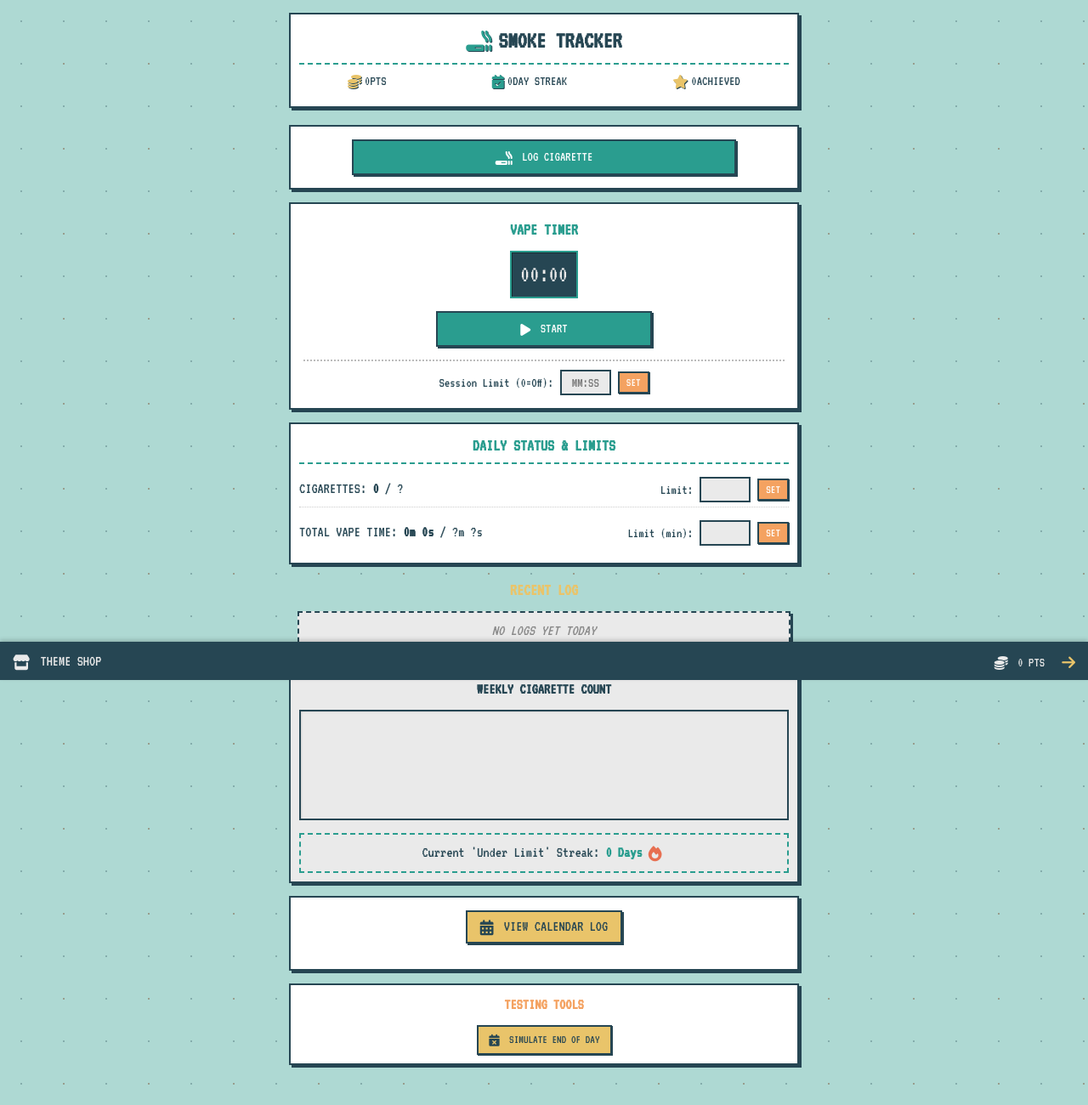
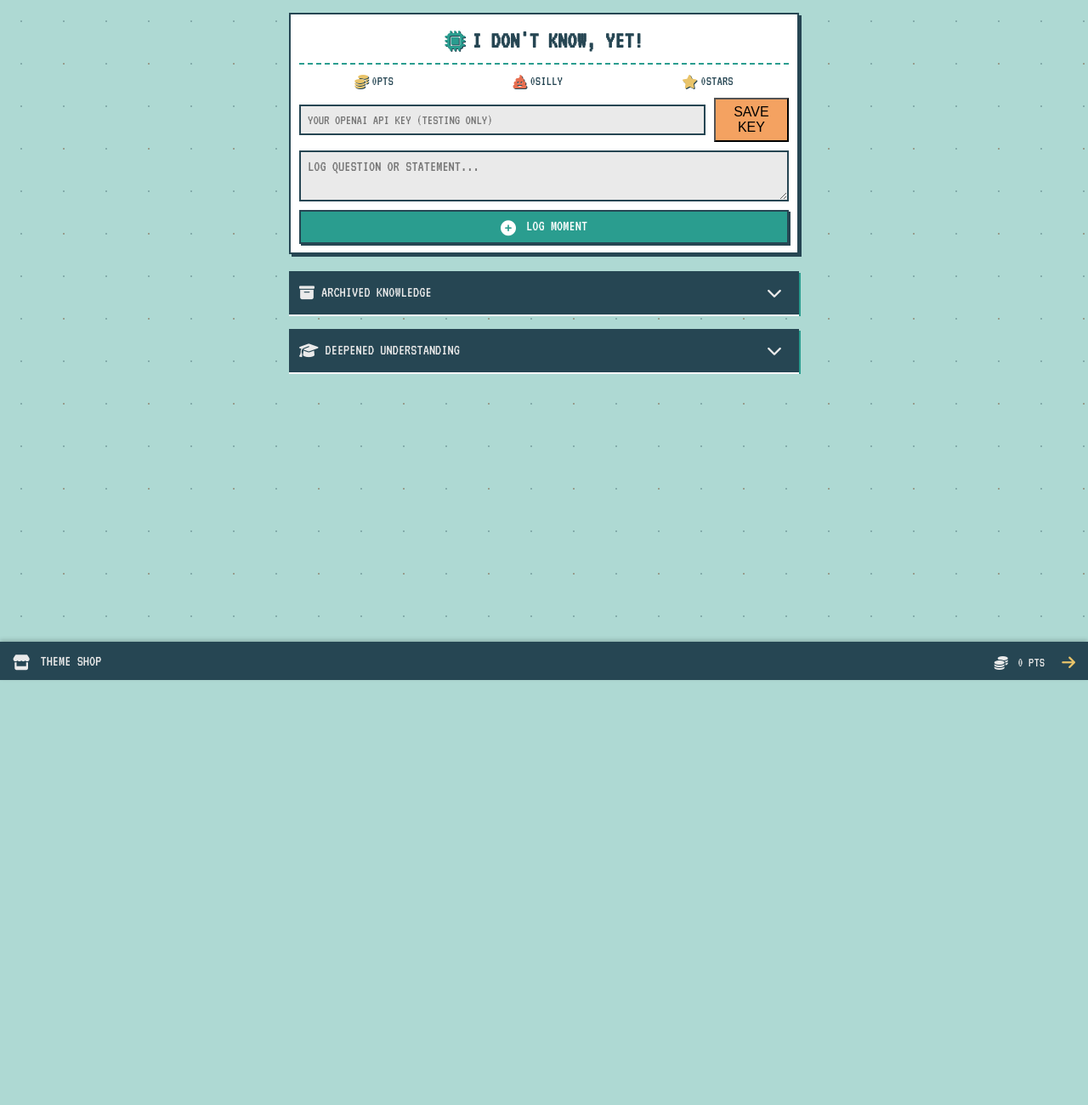
Before and after one commit to PeacockIllustrated/Rome-wasnt-built-in-a-day, a plain HTML site: page districts/knowledge_forum/knowledge.html in a window 1280 px wide. Shown: the top 1300 px of the page at 85% size. After the commit the page ends 800 px from the top, so only its background shows below. Drawn offline with Linux system fonts and the light colour scheme; files that its build step writes are made by us from their sources.

Commit message:
Update knowledge.html

```diff
--- a/districts/knowledge_forum/knowledge.html
+++ b/districts/knowledge_forum/knowledge.html
@@ -1,176 +1,136 @@
 <!DOCTYPE html>
 <html lang="en">
 <head>
-    <!-- ========================== METADATA & BROWSER CONFIG ========================== -->
     <meta charset="UTF-8">
     <meta name="viewport" content="width=device-width, initial-scale=1.0">
-    <title>Smoke Tracker - IDKY Retro</title>
-
-    <!-- ========================== STYLESHEETS & FONTS ========================== -->
-    <link rel="stylesheet" href="style.css">
+    <title>I DON'T KNOW, YET! - Retro IDKY</title>
+    <link rel="stylesheet" href="style.css"> <!-- Main styles -->
     <link rel="preconnect" href="https://fonts.googleapis.com">
     <link rel="preconnect" href="https://fonts.gstatic.com" crossorigin>
     <link href="https://fonts.googleapis.com/css2?family=VT323&display=swap" rel="stylesheet">
     <link rel="stylesheet" href="https://cdnjs.cloudflare.com/ajax/libs/font-awesome/6.4.0/css/all.min.css">
-
-    <!-- Inline styles removed, assuming they are now in style.css -->
-
 </head>
 <body>
-    <!-- ========================== PARTICLE CANVAS ========================== -->
     <canvas id="particleCanvas"></canvas>
 
-    <!-- ========================== MAIN APP CONTAINER ========================== -->
-    <div class="app-container" style="padding-bottom: 100px;"> <!-- Padding for fixed toolbar + potential footer space -->
-
-        <!-- SECTION: HEADER -->
+    <div class="app-container">
         <div class="header-section">
             <div class="app-title-bar">
                 <div class="app-title-container">
-                     <i class="fas fa-smoking title-icon"></i>
-                     <h1>Smoke Tracker</h1>
+                    <i class="fas fa-microchip title-icon"></i><h1>I Don't Know, Yet!</h1>
                 </div>
             </div>
             <div class="header-stats-bar">
-                 <div class="points-display"><i class="fas fa-coins points-icon"></i> <span id="userPoints">0</span> PTS</div>
-                 <div class="points-display"><i class="fas fa-calendar-check points-icon"></i> <span id="smokeFreeStreak">0</span> DAY STREAK</div>
-                 <div class="points-display"><i class="fas fa-star points-icon gold-star-icon"></i> <span id="healthMilestones">0</span> ACHIEVED</div>
+                <div class="points-display">
+                    <i class="fas fa-coins points-icon"></i> <span id="userPoints">0</span> PTS
+                </div>
+                <div class="points-display">
+                    <i class="fas fa-poo points-icon"></i> <span id="userStupidPoints">0</span> SILLY
+                </div>
+                <div class="points-display">
+                    <i class="fas fa-star points-icon gold-star-icon"></i> <span id="goldStars">0</span> STARS
+                </div>
+            </div>
+            <div class="api-key-area">
+                <input type="text" id="userApiKeyInput" placeholder="YOUR OPENAI API KEY (TESTING ONLY)">
+                <button id="saveApiKeyButton">SAVE KEY</button>
+            </div>
+            <div class="input-area">
+                <textarea id="idkInput" placeholder="LOG QUESTION OR STATEMENT..." rows="2"></textarea>
+                <button class="log-button" id="logButton"><i class="fas fa-plus-circle"></i> LOG MOMENT</button>
             </div>
         </div>
 
-        <!-- SECTION: MAIN TRACKER CONTENT -->
-        <div class="smoke-tracker-content">
-
-            <!-- SUB-SECTION: Cigarette Logging -->
-            <div class="log-actions-section moment-card" style="padding: 15px; margin-bottom: 15px; text-align: center;">
-                <button class="log-button" id="logCigaretteButton" style="width: 80%; font-size: 16px; padding: 10px;">
-                    <i class="fas fa-smoking"></i> LOG CIGARETTE
-                </button>
+        <div class="list-controls-bar" style="display: none;"> <!-- JS will show if moments exist -->
+            <div class="select-all-container">
+                <button id="selectAllButton">SEL. ALL</button> <!-- JS updates text -->
+                <span id="selectedCount">0 SEL</span>
+                <span id="reviewedCountDisplay">(0/0 Reviewed)</span>
+            </div>
+            <button id="testKnowledgeButton" disabled>Test Knowledge!</button>
         </div>
 
-            <!-- SUB-SECTION: Vape Timer -->
-            <div class="vape-timer-section moment-card" style="padding: 15px; margin-bottom: 15px; text-align: center;">
-                 <h2 style="text-align: center; color: var(--theme-primary-accent); font-size: 20px; margin-bottom: 10px;">VAPE TIMER</h2>
-                 <div class="timer-display" id="vapeTimerDisplay">00:00</div>
-                 <div style="display: flex; justify-content: space-around; margin-top: 15px;">
-                     <button class="log-button" id="startVapeTimerButton" style="width: 45%; font-size: 16px; padding: 10px; background-color: var(--theme-primary-accent);">
-                        <i class="fas fa-play"></i> START
-                     </button>
-                     <button class="log-button" id="stopVapeTimerButton" style="width: 45%; font-size: 16px; padding: 10px; background-color: var(--theme-highlight-accent); display: none;">
-                        <i class="fas fa-stop"></i> STOP & LOG
-                     </button>
-                 </div>
-                 <div class="limit-setting" style="margin-top: 15px; padding-top: 10px; border-top: var(--pixel-border-width) dotted #bbb;">
-                     <label for="setVapeSessionLimitInput">Session Limit (0=Off):</label>
-                     <input type="text" id="setVapeSessionLimitInput" placeholder="MM:SS">
-                     <button class="action-button" id="saveVapeSessionLimitButton">SET</button>
-                 </div>
+        <ul class="moments-list" id="momentsList">
+            <!-- Moment cards will be injected here by JS -->
+        </ul>
+        <div class="no-moments-placeholder" id="noMomentsPlaceholder" style="display: none;"> <!-- JS manages display -->
+            <i class="far fa-lightbulb" style="font-size: 1.5em; display: block; margin-bottom: 5px;"></i>
+            NO MOMENTS LOGGED.<br>CAPTURE YOUR CURIOSITIES!
         </div>
 
-            <!-- SUB-SECTION: Daily Status & Limits -->
-            <div class="status-limit-section moment-card" style="padding: 10px; margin-bottom: 15px;">
-                 <h2 style="text-align: center; color: var(--theme-primary-accent); font-size: 20px; margin-bottom: 10px; border-bottom: var(--pixel-border-width) dashed var(--theme-primary-accent); padding-bottom: 5px;">DAILY STATUS & LIMITS</h2>
-                 <div style="display: flex; justify-content: space-between; align-items: center; margin-bottom: 10px; padding: 5px 0; border-bottom: 1px dotted #ccc;">
-                     <span style="font-size: 18px;">CIGARETTES: <strong id="todayCigaretteCount">0</strong> / <span id="cigaretteLimitDisplay">?</span></span>
-                     <div class="limit-setting">
-                         <label for="setLimitInput">Limit:</label>
-                         <input type="number" id="setLimitInput" min="0">
-                         <button class="action-button" id="saveLimitButton">SET</button>
+        <div class="batch-process-button-container" style="display: none;"> <!-- JS will show if moments exist -->
+            <button class="log-button" id="processSelectedButton" disabled> <i class="fas fa-cog"></i> PROCESS SELECTED </button>
         </div>
+        <div class="overall-loading-indicator" id="overallLoadingIndicator" style="display: none;">
+            <!-- JS populates text -->
         </div>
-                 <div style="display: flex; justify-content: space-between; align-items: center; margin-bottom: 5px; padding: 5px 0;">
-                     <span style="font-size: 18px;">TOTAL VAPE TIME: <strong id="todayTotalVapeTimeDisplay">0m 0s</strong> / <span id="dailyVapeTimeLimitDisplay">?m ?s</span></span>
-                     <div class="limit-setting">
-                         <label for="setDailyVapeTimeLimitInput">Limit (min):</label>
-                         <input type="number" id="setDailyVapeTimeLimitInput" min="0">
-                         <button class="action-button" id="saveDailyVapeTimeLimitButton">SET</button>
+
+        <div class="accordion-section archived-knowledge-section">
+            <div class="accordion-header" id="archiveHeader">
+                <span><i class="fas fa-archive"></i> ARCHIVED KNOWLEDGE</span>
+                <i class="fas fa-chevron-down accordion-toggle-icon" id="archiveToggleIcon"></i>
+            </div>
+            <div class="accordion-content-container" id="archivedItemsListContainer">
+                <ul class="moments-list" id="archivedMomentsList">
+                    <!-- Archived moment cards injected here -->
+                </ul>
+                <div class="no-items-placeholder" id="noArchivedPlaceholder" style="display: none;">
+                    NO ITEMS ARCHIVED YET.
                 </div>
             </div>
         </div>
 
-            <!-- SUB-SECTION: Log History -->
-            <div class="log-history-section">
-                 <h2 style="text-align: center; color: var(--theme-secondary-accent); font-size: 20px; margin-bottom: 10px;">RECENT LOG</h2>
-                 <ul class="moments-list" id="smokeLogList">
-                     <li class="moment-card no-logs-placeholder" id="noLogsPlaceholder">
-                         NO LOGS YET TODAY
-                     </li>
+        <div class="accordion-section deepened-understanding-section">
+            <div class="accordion-header" id="deepenedHeader">
+                <span><i class="fas fa-graduation-cap"></i> DEEPENED UNDERSTANDING</span>
+                <i class="fas fa-chevron-down accordion-toggle-icon" id="deepenedToggleIcon"></i>
+            </div>
+            <div class="accordion-content-container" id="deepenedItemsListContainer">
+                <ul class="moments-list" id="deepenedMomentsList">
+                    <!-- Deepened moment cards injected here -->
                 </ul>
+                <div class="no-items-placeholder" id="noDeepenedPlaceholder" style="display: none;">
+                    NO ITEMS FULLY MASTERED YET.
                 </div>
-
-            <!-- SUB-SECTION: Progress Overview (Chart) -->
-            <div class="progress-section moment-card" style="padding: 10px; margin-top: 20px; text-align: center; background-color: var(--theme-light-bg);">
-                 <h2 style="font-size: 18px; color: var(--theme-primary-dark); margin-bottom: 10px;">WEEKLY CIGARETTE COUNT</h2>
-                 <div id="dailyProgressChartContainer" class="daily-progress-chart-container" style="margin-bottom: 15px;">
-                     <!-- Chart bars injected here -->
-                 </div>
-                 <div style="margin-top: 15px; padding: 8px; border: var(--pixel-border-width) dashed var(--theme-primary-accent);">
-                     <span style="font-size: 18px;">Current 'Under Limit' Streak: <strong style="color: var(--theme-primary-accent);" id="streakDisplay">0 Days</strong></span>
-                     <i class="fas fa-fire" style="color: var(--theme-highlight-accent);"></i>
-                 </div>
-            </div>
-
-            <!-- SECTION: CALENDAR LOG -->
-            <div class="calendar-section moment-card" style="padding: 15px; margin-top: 15px;">
-                <div style="text-align: center; margin-bottom: 15px;">
-                     <button class="log-button" id="toggleCalendarButton" style="width: auto; padding: 8px 15px; background-color: var(--theme-secondary-accent); color: var(--theme-primary-dark);">
-                         <i class="fas fa-calendar-alt"></i> VIEW CALENDAR LOG
-                     </button>
-                </div>
-                <div class="calendar-log-container" id="calendarLogContainer"> <!-- CSS handles display: none initially -->
-                    <div class="calendar-header">
-                        <button id="prevMonthButton" class="calendar-nav-button">< PREV</button>
-                        <span id="calendarMonthYear" class="calendar-month-year">Month Year</span>
-                        <button id="nextMonthButton" class="calendar-nav-button">NEXT ></button>
-                    </div>
-                    <div id="calendarGridContainer">
-                        <!-- Calendar table generated here -->
             </div>
         </div>
     </div>
 
-            <!-- SUB-SECTION: Testing Tools -->
-            <div class="testing-tools-section moment-card" style="padding: 10px; margin-top: 15px; margin-bottom: 20px; text-align: center;">
-                 <h2 style="font-size: 18px; color: var(--theme-tertiary-accent); margin-bottom: 10px;">TESTING TOOLS</h2>
-                 <button class="action-button" id="endOfDayTestButton" style="padding: 8px 12px; background-color: var(--theme-secondary-accent); color: var(--theme-primary-dark);">
-                     <i class="fas fa-calendar-times"></i> SIMULATE END OF DAY
-                 </button>
+    <div class="toast-notification" id="toastNotification">Toast message</div>
+
+    <!-- Quiz Modal -->
+    <div class="modal-overlay quiz-modal-overlay" id="quizModalOverlay">
+        <div class="modal-content quiz-modal"> <!-- Added .quiz-modal class here for specific styling -->
+            <h2 id="quizModalTitle">KNOWLEDGE TEST!</h2>
+            <div class="quiz-question-area">
+                <p id="quizQuestionNumber"></p>
+                <p class="quiz-question-text" id="quizQuestionText"></p>
+            </div>
+            <div class="quiz-options-container" id="quizOptionsContainer">
+                <!-- Options injected by JS -->
+            </div>
+            <div class="quiz-feedback-area" id="quizFeedbackArea">CHOOSE AN OPTION.</div>
+            <div class="quiz-modal-actions">
+                <button class="quiz-modal-button" id="submitQuizAnswerButton" disabled>SUBMIT ANSWER</button>
+                <button class="quiz-modal-button" id="nextQuizQuestionButton" style="display: none;">NEXT QUESTION</button>
+                <button class="quiz-modal-button" id="finishQuizButton" style="display: none;">FINISH QUIZ</button>
+                <button class="quiz-modal-button" id="closeQuizButton" style="display:none;">CLOSE</button>
+            </div>
+        </div>
     </div>
 
-        </div> <!-- END smoke-tracker-content -->
-    </div> <!-- END app-container -->
-
         <!-- ========================== SHOP TOOLBAR LINK (Fixed Bottom) ========================== -->
-     <div class="shop-toolbar-fixed" id="shopToolbar">
-        <a href="shop.html" class="shop-toolbar-header-link" id="shopToolbarHeaderLink">
+     <div class="shop-toolbar-fixed" id="shopToolbar"> <!-- ID can remain for consistency if JS targets it -->
+        <a href="shop.html" class="shop-toolbar-header-link" id="shopToolbarHeaderLink"> <!-- Use the direct link style -->
             <span><i class="fas fa-store"></i> THEME SHOP</span>
             <span class="shop-pts-display">
                 <i class="fas fa-coins points-icon"></i> <span id="shopUserPoints">0</span> PTS
             </span>
-             <i class="fas fa-arrow-right"></i>
+             <i class="fas fa-arrow-right"></i> <!-- Or any other icon you prefer for a link -->
         </a>
     </div>
+    <!-- END ========================== SHOP TOOLBAR LINK ========================== -->
 
-    <!-- ========================== REASON INPUT MODAL ========================== -->
-    <div class="modal-overlay" id="reasonModalOverlay">
-         <div class="modal-content">
-             <h3>Why this time? (Optional)</h3>
-             <textarea id="reasonInput" placeholder="e.g., stressed, bored, social, craving..."></textarea>
-             <input type="hidden" id="reasonLogTimestamp">
-             <div class="modal-actions">
-                 <button id="saveReasonButton" class="action-button">SAVE REASON</button> <!-- Ensure class -->
-                 <button id="cancelReasonButton" class="action-button">CANCEL</button> <!-- Ensure class -->
-             </div>
-         </div>
-    </div>
-
-    <!-- ========================== TOAST NOTIFICATION ========================== -->
-    <div class="toast-notification" id="toastNotification">Toast message</div>
-
-    <!-- ========================== SCRIPTS ========================== -->
-    <!-- Load main script first -->
-    <script src="smoke-tracker-script.js"></script>
-    <!-- Load calendar logic second -->
-    <script src="calendar-logic.js"></script>
+    <script src="script.js"></script>
 </body>
 </html>
```
Lines whose indentation alone changed are shown as unchanged.
